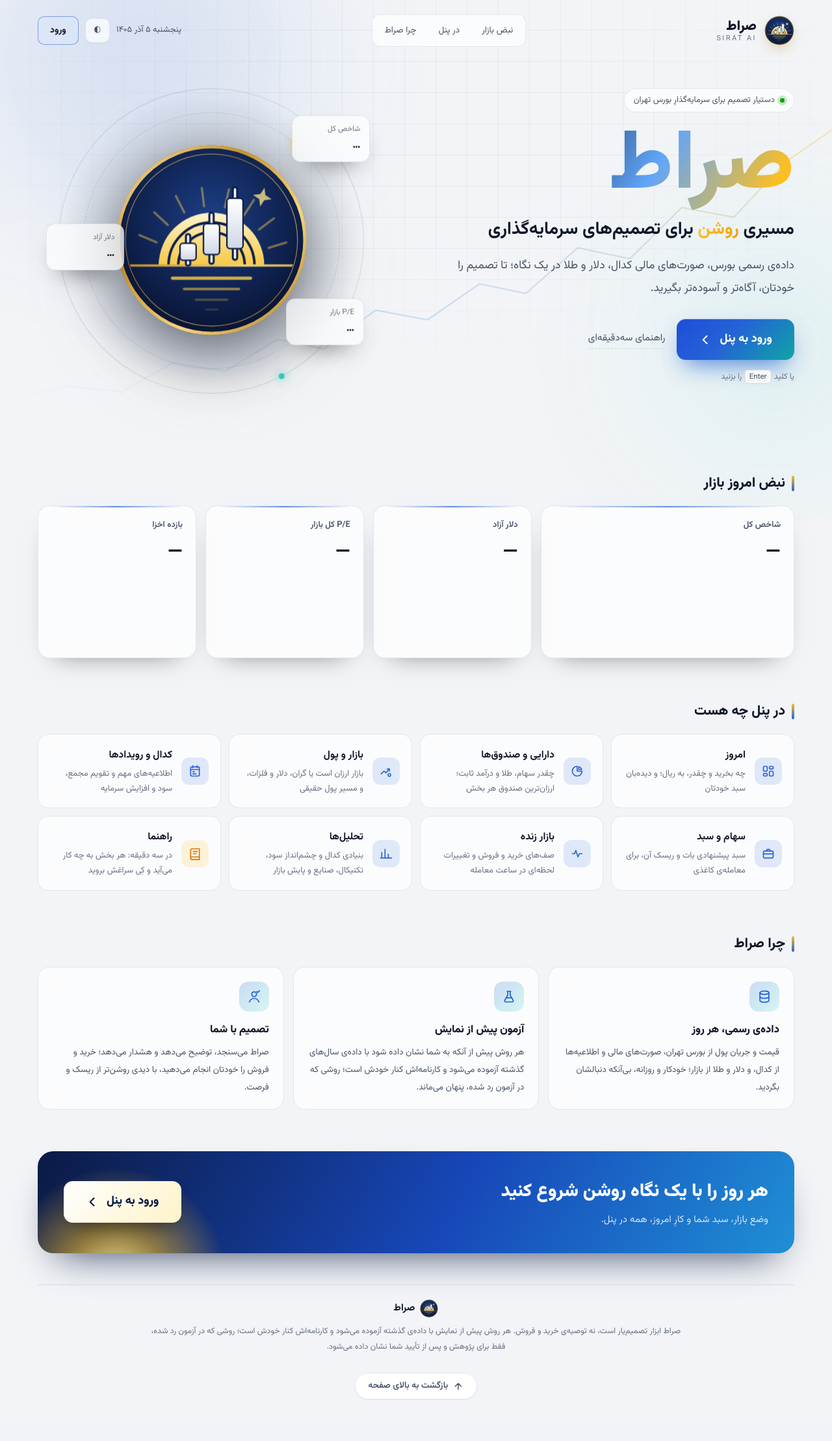
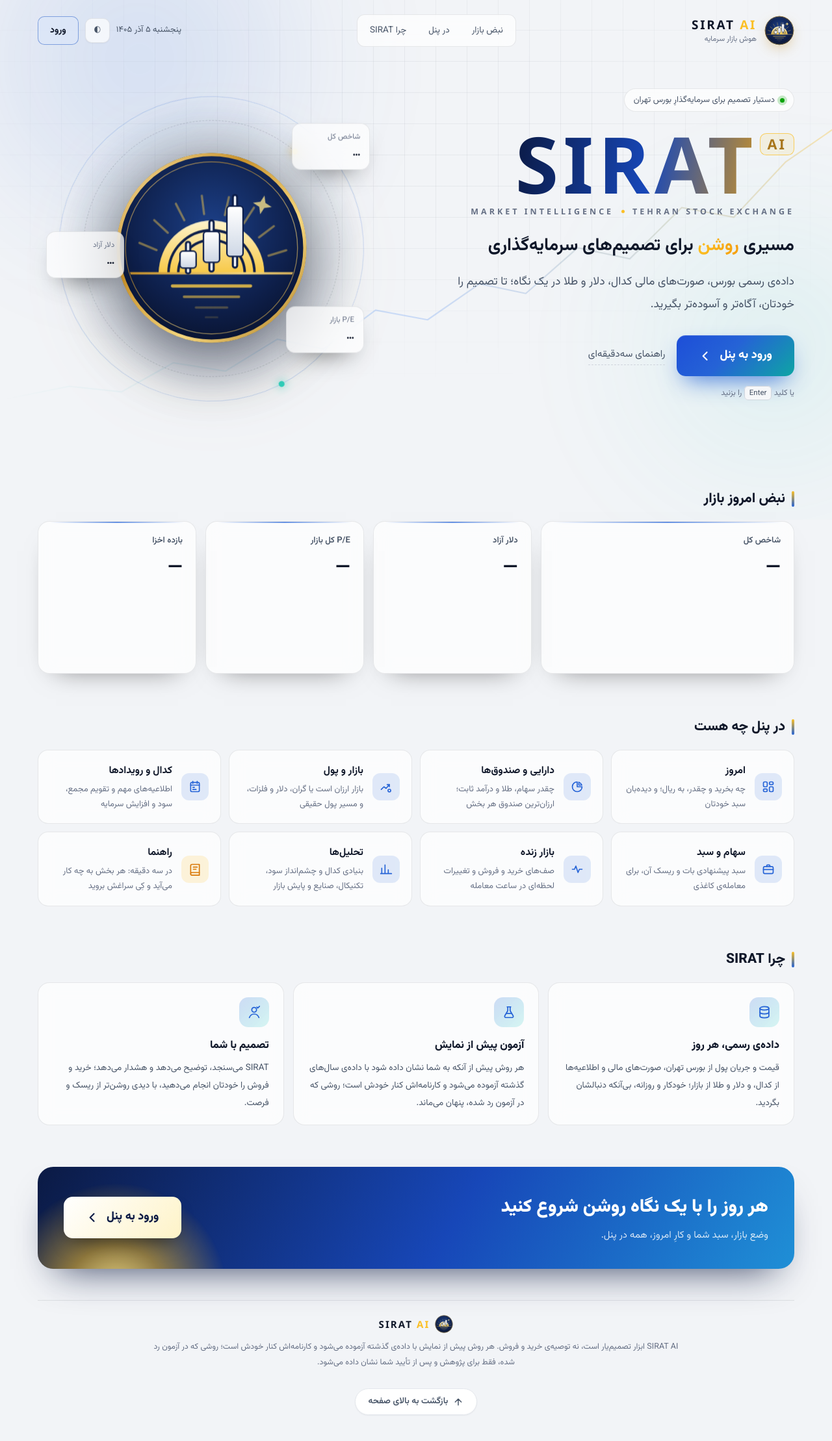
Before and after one commit to gholizadehtohid-creator/sirat_ai, a Flask app: page / in a window 1280 px wide. Shown: the whole page at 65% size. Before the commit the page ends 2153 px from the top, so only its background shows below. Run offline with Flask 3, Linux system fonts and the light colour scheme; data that the repository does not hold is empty; parts of the project's set-up code (start-up, migrations or seed data) failed here and were passed over; some libraries are stand-ins or nearby versions.

Commit message:
Set the welcome page's name in Latin: SIRAT AI.
The owner found «صراط» in large script gave the page an Arabic air and
asked for the name in English, looking professional and specialised
(2026-11-26). The hero is now a wordmark -- SIRAT in the system's display
face (Segoe UI, nothing downloaded), widely spaced, platinum into gold on
dark and navy into gold on light -- with a gold-rimmed AI badge and the
line MARKET INTELLIGENCE · TEHRAN STOCK EXCHANGE beneath. The header,
footer, page title and the logo's label say SIRAT AI; the Persian copy
around them stays Persian.

Co-Authored-By: Claude Opus 5.5 <noreply@anthropic.com>

```diff
--- a/static/css/welcome.css
+++ b/static/css/welcome.css
@@ -15,6 +15,10 @@ body.welcome {
   --w-gold: #fbbf24;
   --w-gold-soft: #fde68a;
   --w-navy: #0b1a44;
+  /* The name is set in Latin (2026-11-26): the system's own display face,
+     so nothing is downloaded; Vazirmatn's Latin is the fallback. */
+  --w-latin: "Segoe UI Variable Display", "Segoe UI", "Helvetica Neue", Arial, var(--font);
+  --w-title-ink: linear-gradient(100deg, #f8fafc 0%, #dde6f3 46%, #f6d77e 78%, #c9922a 100%);
   min-height: 100vh;
   margin: 0;
   overflow-x: hidden;
@@ -73,9 +77,11 @@ body.welcome {
 .w-brand { display: flex; align-items: center; gap: 12px; text-decoration: none; color: inherit; }
 .w-logo { width: 46px; height: 46px; border-radius: 50%;
           box-shadow: 0 8px 22px -8px rgba(201, 146, 42, 0.65); }
-.w-brand-text { display: flex; flex-direction: column; line-height: 1.2; }
-.w-brand-text strong { font-size: 21px; font-weight: 900; }
-.w-brand-text small { font-size: 11px; letter-spacing: 0.22em; color: var(--text-muted); direction: ltr; text-align: right; }
+.w-brand-text { display: flex; flex-direction: column; line-height: 1.25; gap: 2px; }
+.w-brand-text small { font-size: 11.5px; color: var(--text-muted); }
+.w-latin { font-family: var(--w-latin); font-size: 19px; font-weight: 700; letter-spacing: 0.14em;
+           text-align: right; unicode-bidi: isolate; }
+.w-latin span { color: var(--w-gold); font-weight: 600; }
 .w-nav { display: flex; gap: 6px; padding: 5px; border-radius: 12px;
          border: 1px solid var(--w-glass-line); background: var(--w-glass);
          -webkit-backdrop-filter: blur(10px); backdrop-filter: blur(10px); }
@@ -115,9 +121,36 @@ body.welcome {
 }
 @keyframes w-beat { 50% { box-shadow: 0 0 0 7px color-mix(in srgb, var(--w-up) 8%, transparent); } }
 .w-title {
-  margin: 18px 0 4px; font-size: clamp(72px, 10vw, 132px); font-weight: 900; line-height: 1.05;
-  background: linear-gradient(120deg, var(--text-primary) 25%, #60a5fa 62%, var(--w-gold) 92%);
+  display: flex; align-items: flex-start; justify-content: flex-end; gap: 0.14em;
+  margin: 22px 0 6px; font-family: var(--w-latin); line-height: 0.95; unicode-bidi: isolate;
+}
+.w-word {
+  font-size: clamp(68px, 9.4vw, 124px); font-weight: 700; letter-spacing: 0.06em;
+  background: var(--w-title-ink);
   -webkit-background-clip: text; background-clip: text; color: transparent;
+}
+/* The AI badge: a gold-rimmed tag beside the name, the medallion's rim. */
+.w-ai {
+  margin-top: 0.5em; padding: 0.28em 0.5em 0.24em; border-radius: 0.45em;
+  font-size: clamp(15px, 1.7vw, 22px); font-weight: 700; letter-spacing: 0.14em; color: var(--w-gold-soft);
+  border: 1.5px solid color-mix(in srgb, var(--w-gold) 70%, transparent);
+  background: color-mix(in srgb, var(--w-gold) 10%, transparent);
+}
+.w-kicker {
+  display: flex; align-items: center; justify-content: flex-end; gap: 12px;
+  margin: 0 0 18px; font-family: var(--w-latin); font-size: 12.5px; font-weight: 600;
+  letter-spacing: 0.32em; text-transform: uppercase; color: var(--text-muted); unicode-bidi: isolate;
+}
+.w-kicker i { width: 5px; height: 5px; border-radius: 50%; background: var(--w-gold); }
+:root[data-theme="light"] body.welcome {
+  --w-title-ink: linear-gradient(100deg, #0b1a44 0%, #1747b8 55%, #c9922a 100%);
+}
+:root[data-theme="light"] .w-ai { color: #a8761c; }
+@media (prefers-color-scheme: light) {
+  :root:not([data-theme="dark"]) body.welcome {
+    --w-title-ink: linear-gradient(100deg, #0b1a44 0%, #1747b8 55%, #c9922a 100%);
+  }
+  :root:not([data-theme="dark"]) .w-ai { color: #a8761c; }
 }
 .w-tagline { margin: 4px 0 14px; font-size: clamp(20px, 2.4vw, 27px); font-weight: 700; color: var(--text-primary); }
 .w-bright {
@@ -353,6 +386,7 @@ body.welcome {
 }
 @media (max-width: 960px) {
   .w-hero { grid-template-columns: 1fr; text-align: center; padding-top: 40px; }
+  .w-title, .w-kicker { justify-content: center; }
   .w-lead { margin: 0 auto; }
   .w-actions { justify-content: center; }
   .w-hero-art { width: min(86%, 400px); }
@@ -379,3 +413,4 @@ body.welcome {
   .w-stat, .w-card { animation: none; opacity: 1; transform: none; }
   .w-cta, .w-cta svg, .w-card { transition: none; }
 }
+.w-foot-brand .w-latin { font-size: 15px; }
--- a/templates/welcome.html
+++ b/templates/welcome.html
@@ -3,8 +3,8 @@
 <head>
 <meta charset="utf-8">
 <meta name="viewport" content="width=device-width, initial-scale=1">
-<title>صراط — مسیری روشن برای تصمیم‌های سرمایه‌گذاری</title>
-<meta name="description" content="صراط: دستیار تصمیم برای سرمایه‌گذار بورس تهران">
+<title>SIRAT AI — مسیری روشن برای تصمیم‌های سرمایه‌گذاری</title>
+<meta name="description" content="SIRAT AI: دستیار تصمیم برای سرمایه‌گذار بورس تهران">
 <meta name="theme-color" content="#0a0f1c">
 <link rel="preload" href="{{ url_for('static', filename='fonts/VazirmatnFD-wght.woff') }}" as="font" type="font/woff" crossorigin>
 <link rel="stylesheet" href="{{ url_for('static', filename='css/panel.css') }}">
@@ -35,17 +35,17 @@
 </div>
 
 <header class="w-top">
-  <a class="w-brand" href="/" aria-label="صراط">
+  <a class="w-brand" href="/" aria-label="SIRAT AI">
     <img class="w-logo" src="{{ url_for('static', filename='img/sirat-logo.svg') }}" alt="" width="46" height="46">
     <span class="w-brand-text">
-      <strong>صراط</strong>
-      <small>SIRAT AI</small>
+      <strong class="w-latin" dir="ltr">SIRAT <span>AI</span></strong>
+      <small>هوش بازار سرمایه</small>
     </span>
   </a>
   <nav class="w-nav" aria-label="بخش‌های این صفحه">
     <a href="#pulse">نبض بازار</a>
     <a href="#inside">در پنل</a>
-    <a href="#why">چرا صراط</a>
+    <a href="#why">چرا SIRAT</a>
   </nav>
   <div class="w-top-side">
     <span class="w-today" id="wToday"></span>
@@ -59,7 +59,8 @@
   <section class="w-hero">
     <div class="w-hero-copy">
       <span class="w-eyebrow"><span class="w-dot"></span>دستیار تصمیم برای سرمایه‌گذارِ بورس تهران</span>
-      <h1 class="w-title">صراط</h1>
+      <h1 class="w-title" dir="ltr"><span class="w-word">SIRAT</span><span class="w-ai">AI</span></h1>
+      <p class="w-kicker" dir="ltr">Market Intelligence <i></i> Tehran Stock Exchange</p>
       <p class="w-tagline">مسیری <span class="w-bright">روشن</span> برای تصمیم‌های سرمایه‌گذاری</p>
       <p class="w-lead">داده‌ی رسمی بورس، صورت‌های مالی کدال، دلار و طلا در یک نگاه؛
         تا تصمیم را خودتان، آگاه‌تر و آسوده‌تر بگیرید.</p>
@@ -238,7 +239,7 @@
   </section>
 
   <section class="w-block" id="why" aria-labelledby="whyTitle">
-    <div class="w-block-head"><h2 class="w-h2" id="whyTitle">چرا صراط</h2></div>
+    <div class="w-block-head"><h2 class="w-h2" id="whyTitle">چرا SIRAT</h2></div>
     <div class="w-pillars">
       <article class="w-pillar">
         <span class="w-pillar-ic" aria-hidden="true">
@@ -261,7 +262,7 @@
           <svg viewBox="0 0 24 24"><circle cx="12" cy="8" r="4"/><path d="M4 21c1.5-4 4.5-6 8-6s6.5 2 8 6"/><path d="M16.5 3.5l1.5 1.5 3-3"/></svg>
         </span>
         <h3>تصمیم با شما</h3>
-        <p>صراط می‌سنجد، توضیح می‌دهد و هشدار می‌دهد؛ خرید و فروش را خودتان انجام می‌دهید،
+        <p>SIRAT می‌سنجد، توضیح می‌دهد و هشدار می‌دهد؛ خرید و فروش را خودتان انجام می‌دهید،
           با دیدی روشن‌تر از ریسک و فرصت.</p>
       </article>
     </div>
@@ -282,9 +283,9 @@
   <footer class="w-foot">
     <div class="w-foot-brand">
       <img src="{{ url_for('static', filename='img/sirat-logo.svg') }}" alt="" width="28" height="28">
-      <strong>صراط</strong>
+      <strong class="w-latin" dir="ltr">SIRAT <span>AI</span></strong>
     </div>
-    <p>صراط ابزار تصمیم‌یار است، نه توصیه‌ی خرید و فروش. هر روش پیش از نمایش با
+    <p>SIRAT AI ابزار تصمیم‌یار است، نه توصیه‌ی خرید و فروش. هر روش پیش از نمایش با
       داده‌ی گذشته آزموده می‌شود و کارنامه‌اش کنار خودش است؛ روشی که در آزمون رد
       شده، فقط برای پژوهش و پس از تأیید شما نشان داده می‌شود.</p>
   </footer>
```
Also changed, not shown: static/img/sirat-logo.svg.
